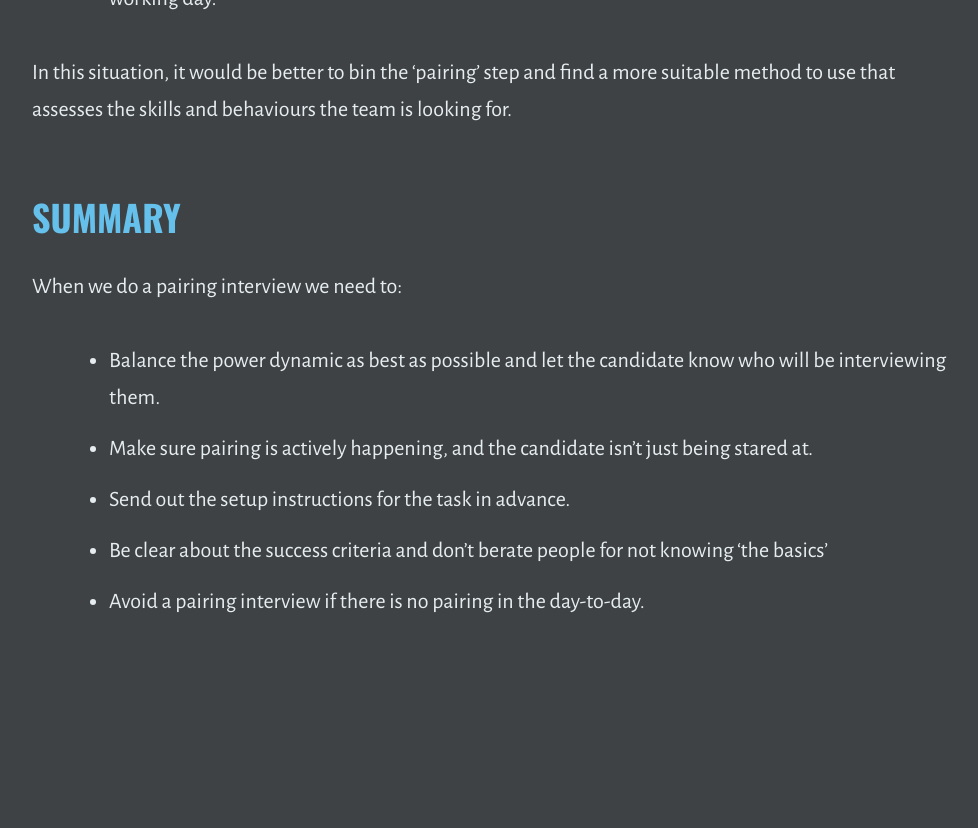
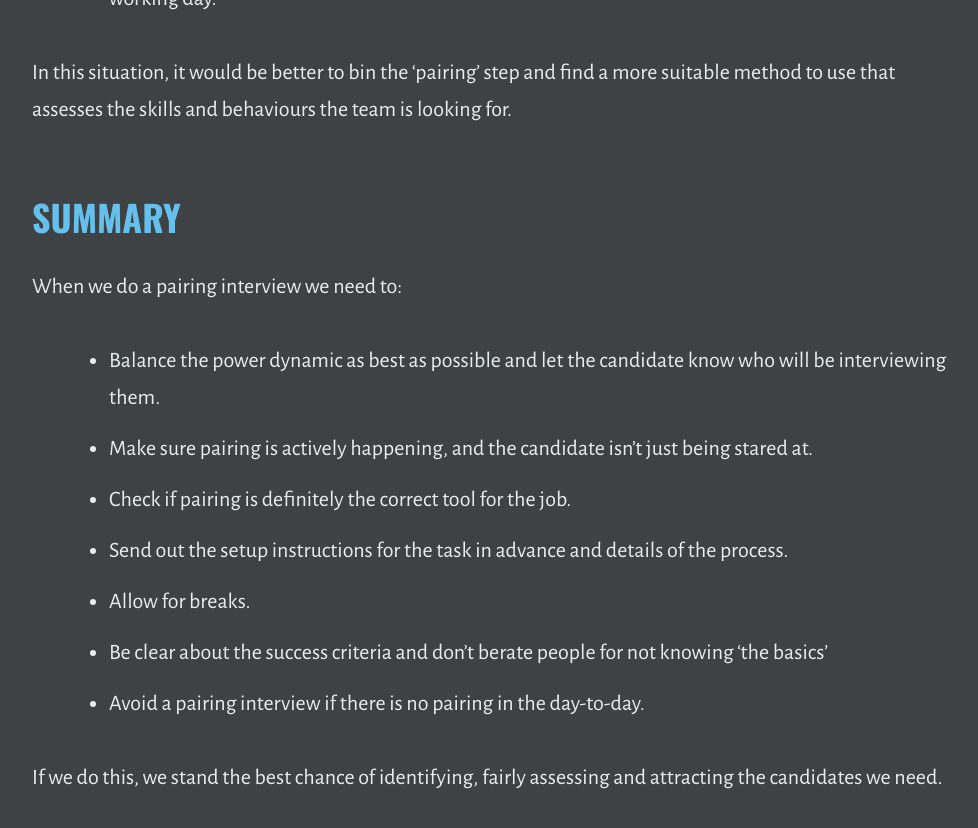
Before and after one commit to outragedpinkracoon/outragedpinkracoon.github.io, a Jekyll site: the page built from _posts/2021-05-13-the-perils-of-pairing-in-interviews.md, in a window 1280 px wide and 900 px high, scrolled down 4571 px. Shown: the top 828 px of the window, without its empty margins (149-1127 px from the left). Built offline with Jekyll 4.4.1, drawn with Linux system fonts in a browser that asks for light colours; before the commit the page ends 5295 px from its top, so only the background shows below that.

Commit message:
Adds extra summary text

```diff
--- a/_posts/2021-05-13-the-perils-of-pairing-in-interviews.md
+++ b/_posts/2021-05-13-the-perils-of-pairing-in-interviews.md
@@ -67,6 +67,10 @@ In this situation, it would be better to bin the 'pairing' step and find a more
 When we do a pairing interview we need to:
 - Balance the power dynamic as best as possible and let the candidate know who will be interviewing them.
 - Make sure pairing is actively happening, and the candidate isn't just being stared at.
-- Send out the setup instructions for the task in advance.
+- Check if pairing is definitely the correct tool for the job.
+- Send out the setup instructions for the task in advance and details of the process.
+- Allow for breaks.
 - Be clear about the success criteria and don't berate people for not knowing 'the basics'
 - Avoid a pairing interview if there is no pairing in the day-to-day.
+
+If we do this, we stand the best chance of identifying, fairly assessing and attracting the candidates we need.
```
